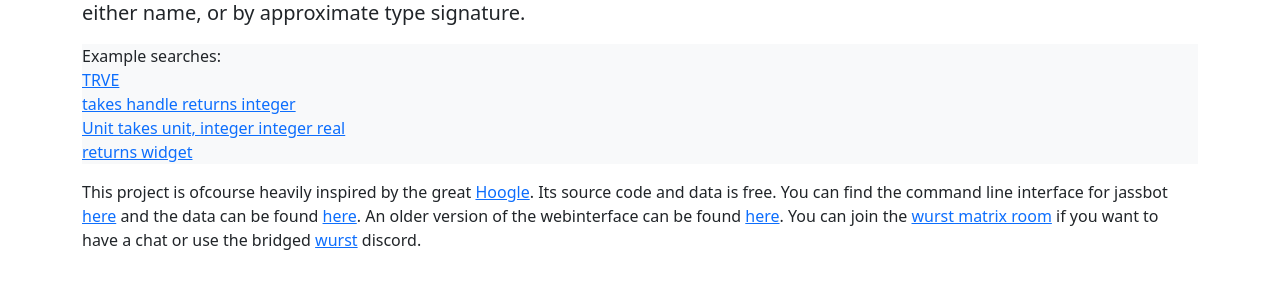
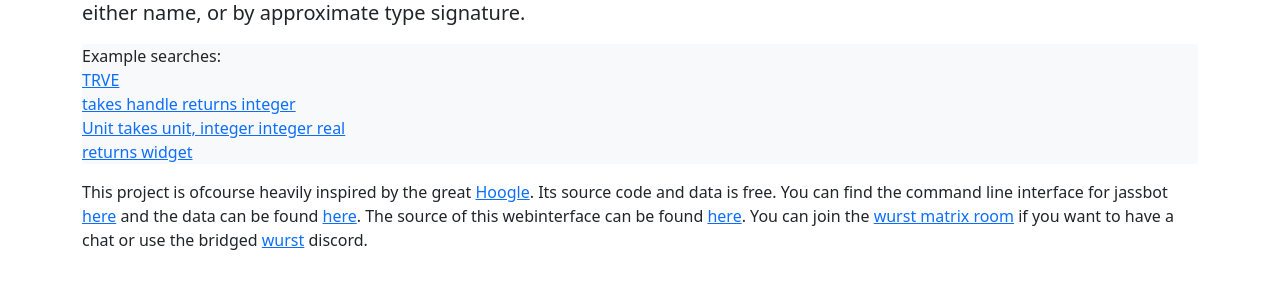
Before and after one commit to lep/jassbot-bp, a Flask app: page /jassbot/ in a window 1280 px wide. Shown: the part 126-427 px from the top of the page. Run offline with Flask 2, Linux system fonts and the light colour scheme; some libraries are stand-ins or nearby versions.

Commit message:
Update link to jassbot-bp source code

```diff
--- a/jassbot/templates/jassbot/index.html.j2
+++ b/jassbot/templates/jassbot/index.html.j2
@@ -45,7 +45,7 @@
 		    This project is ofcourse heavily inspired by the great <a href="https://hoogle.haskell.org">Hoogle</a>.
 		    Its source code and data is free. You can find the command line interface for jassbot <a href="https://github.com/lep/jassbot">here</a>
 		    and the data can be found <a href="https://github.com/lep/jassdoc">here</a>.
-		    An older version of the webinterface can be found <a href="https://github.com/lep/jassdoc-browser">here</a>.
+		    The source of this webinterface can be found <a href="https://github.com/lep/jassbot-bp">here</a>.
 		    You can join the <a href="https://matrix.to/#/!qppIznMkBZgRaYJNYA:matrix.org?via=matrix.org">wurst matrix room</a>
 		    if you want to have a chat or use the bridged <a href="https://wurstlang.org">wurst</a> discord.
 
```
